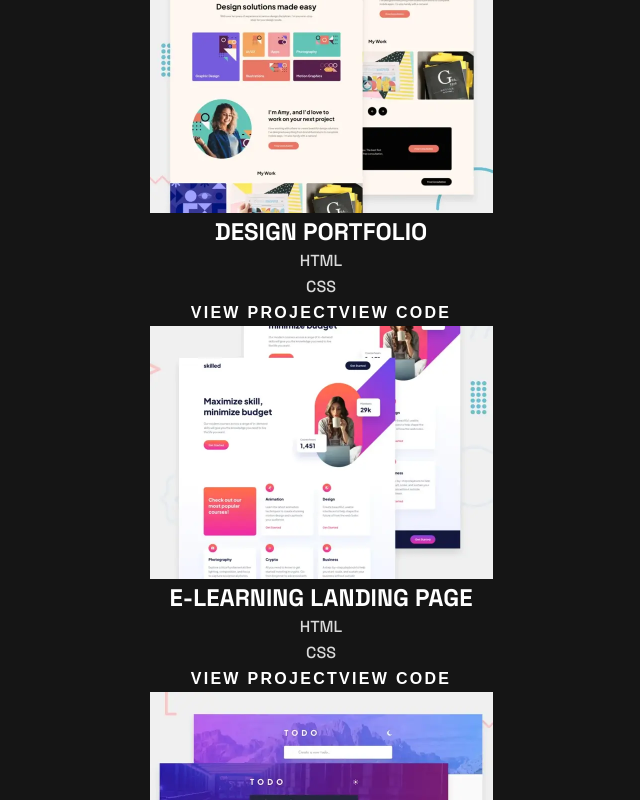
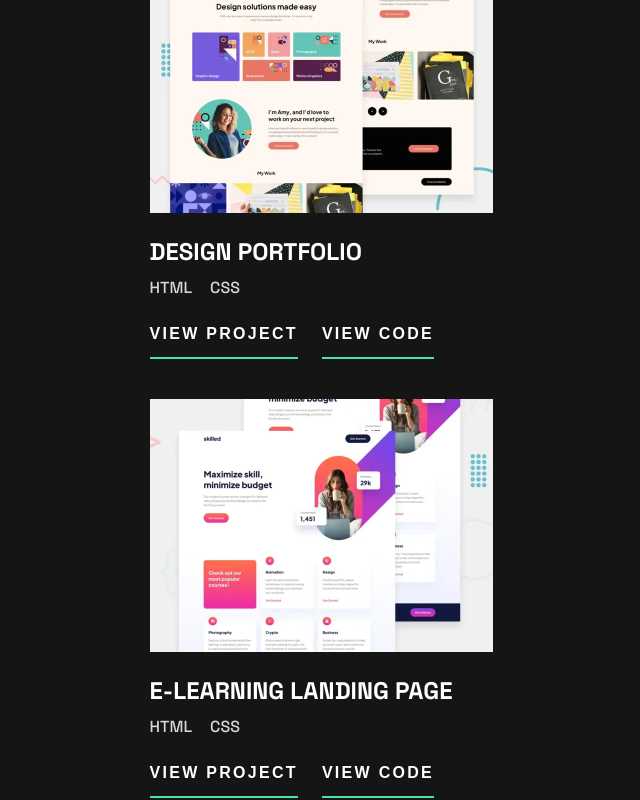
Before and after one commit to Galaxy159/Portfolio-Frontendmentor, a React (Create React App) app: page / in a window 1280 px wide. Shown: the part 2069-2869 px from the top of the page, without its empty margins (319-959 px from the left). Built offline with nearby package versions, Linux system fonts and the light colour scheme.

Commit message:
projects

```diff
--- a/src/style/App.css
+++ b/src/style/App.css
@@ -191,7 +191,7 @@ button a {
 }
 
 .projects {
-  margin: 0 auto;
+  margin: 0 auto 8rem;
   max-width: 34.3rem;
 }
 .projects__header {
@@ -204,7 +204,32 @@ button a {
   padding-bottom: 1rem;
   border-bottom: 2px solid #4ee1a0;
 }
+.projects__project {
+  text-align: left;
+  margin-bottom: 4rem;
+}
 .projects__project--img {
   max-width: 100%;
   margin: 0 auto;
+  margin-bottom: 2rem;
+}
+.projects__project--headline {
+  margin-bottom: 0.7rem;
+}
+.projects__project--tools {
+  display: grid;
+  grid-template-columns: repeat(3, max-content);
+  -moz-column-gap: 1.8rem;
+       column-gap: 1.8rem;
+  margin-bottom: 2rem;
+}
+.projects__project--links {
+  display: grid;
+  grid-template-columns: repeat(2, max-content);
+  -moz-column-gap: 2.4rem;
+       column-gap: 2.4rem;
+}
+.projects__project--links-btn {
+  padding-bottom: 1rem;
+  border-bottom: 2px solid #4ee1a0;
 }/*# sourceMappingURL=App.css.map */
--- a/src/style/scss/_projects.scss
+++ b/src/style/scss/_projects.scss
@@ -1,5 +1,5 @@
 .projects {
-  margin: 0 auto;
+  margin: 0 auto 8rem;
   max-width: 34.3rem;
   &__header {
     display: grid;
@@ -13,9 +13,32 @@
     }
   }
   &__project {
+    text-align: left;
+    margin-bottom: 4rem;
     &--img {
       max-width: 100%;
       margin: 0 auto;
+      margin-bottom: 2rem;
+    }
+    &--headline {
+      margin-bottom: 0.7rem;
+    }
+    &--tools {
+      display: grid;
+      grid-template-columns: repeat(3, max-content);
+      column-gap: 1.8rem;
+      margin-bottom: 2rem;
+    }
+
+    &--links {
+      display: grid;
+      grid-template-columns: repeat(2, max-content);
+      column-gap: 2.4rem;
+
+      &-btn {
+        padding-bottom: 1rem;
+        border-bottom: 2px solid $color-green;
+      }
     }
   }
 }
```
Also changed, not shown: 1 other file (tests, documents, lock files or other folders).
